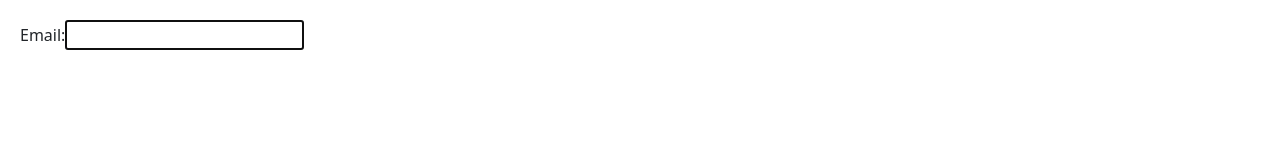
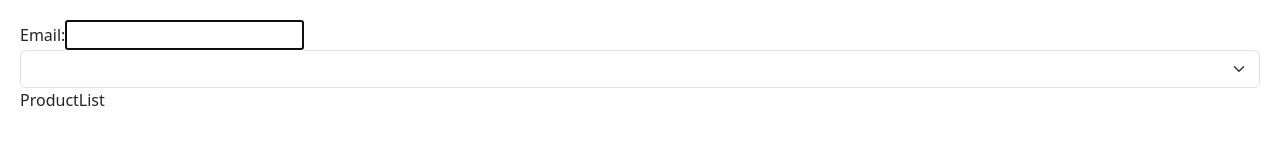
Before and after one commit to rath-samrith-webdev/react-lesson, a React (Vite) app: page / in a window 1280 px wide. Shown: the top 162 px of the page. Built offline with nearby package versions, Linux system fonts and the light colour scheme; the HTML template or start-up script is replaced by a standard one.

Commit message:
backend-connection(session2): deeper understanding of useEffect

```diff
--- a/src/App.tsx
+++ b/src/App.tsx
@@ -1,9 +1,23 @@
+import { useState } from "react";
+import ProductList from "./component/ProductList.tsx";
 import Form from "./Form.tsx";
 
 function App() {
+  const [category, setCategory] = useState("");
   return (
     <>
       <Form />
+      <select
+        name=""
+        id=""
+        className="form-select"
+        onChange={(event) => setCategory(event.target.value)}
+      >
+        <option value=""></option>
+        <option value="clothing">clothing</option>
+        <option value="house hold">House Hold</option>
+      </select>
+      <ProductList category={category} />
     </>
   );
 }
--- a/src/Form.tsx
+++ b/src/Form.tsx
@@ -5,7 +5,7 @@ import {useEffect, useRef} from "react";
  * remains pure
  **/
 const Form=()=>{
-    const refer = useRef<HTMLFormElement>(null);
+    const refer = useRef<HTMLInputElement>(null);
     useEffect(()=>{
         if(refer.current) refer.current.focus()
     })
--- /dev/null
+++ b/src/component/ProductList.tsx
@@ -0,0 +1,18 @@
+import { useEffect, useState } from "react";
+
+const ProductList = ({ category }: { category: string }) => {
+  const [products, setProduct] = useState<string[]>([]);
+
+  /**
+   * @useEffect takes two parametres 1 is the functions which execute after the component render has been completed
+   * 2 is the dependancy
+   * @Note that the @useEffect with run only once when there's a dependancy if the @dependancy value changed the
+   * @useEffect will be re-run again
+   */
+  useEffect(() => {
+    console.log("Fetching product form", category);
+    setProduct(["clothing", "house holde"]);
+  }, [category]);
+  return <div>ProductList</div>;
+};
+export default ProductList;
```
